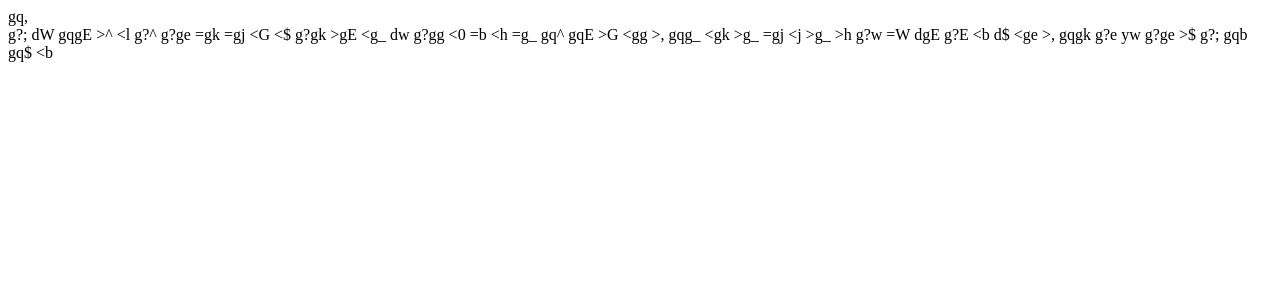
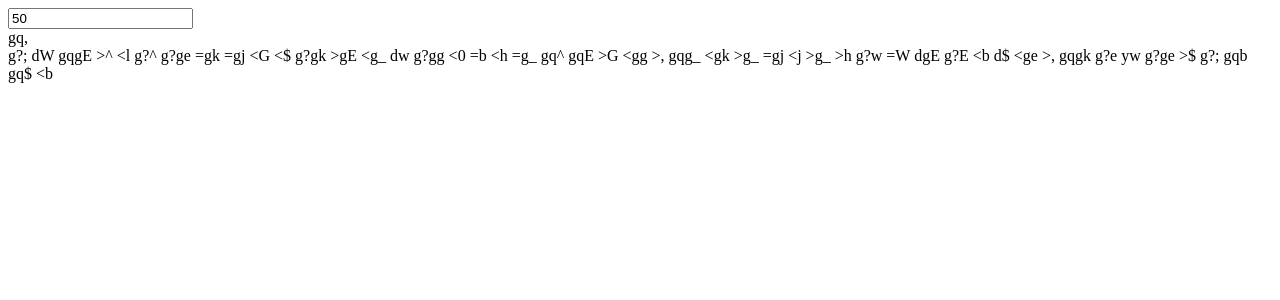
Before and after one commit to skippi/vimty, a React app: page / in a window 1280 px wide. Shown: the top 300 px of the page. Built offline with nearby package versions, Linux system fonts and the light colour scheme; the HTML template or start-up script is replaced by a standard one.

Commit message:
main: add test size adjusting

```diff
--- a/src/app.tsx
+++ b/src/app.tsx
@@ -45,25 +45,33 @@ function genOperation(): string {
 }
 
 interface App {
+  testSize: number;
   remChars: string;
   remOperations: string[];
   typedChars: string;
 }
 
-type Action = InputAction;
+type Action = InputAction | ResetAction | ConfigAction;
 
 interface InputAction {
   type: "INPUT";
   key: string;
 }
 
+interface ResetAction {
+  type: "RESET";
+}
+
+interface ConfigAction {
+  type: "CONFIG";
+  size: number;
+}
+
 const app = produce((draft: Draft<App>, action: Action) => {
   if (action.type == "INPUT") {
     const { key } = action;
     if (key === ":") {
-      draft.remChars = genOperation();
-      draft.remOperations = times(genOperation, 49);
-      draft.typedChars = "";
+      Object.assign(draft, app(draft, { type: "RESET" }));
     }
     if (key === "Shift") return;
     if (draft.remChars === undefined) return;
@@ -80,6 +88,14 @@ const app = produce((draft: Draft<App>, action: Action) => {
       draft.remOperations.shift();
       draft.typedChars = "";
     }
+  } else if (action.type == "RESET") {
+    const size = isNaN(draft.testSize) ? 0 : draft.testSize;
+    draft.remChars = size > 0 ? genOperation() : "";
+    draft.remOperations = times(genOperation, size - 1);
+    draft.typedChars = "";
+  } else if (action.type == "CONFIG") {
+    draft.testSize = action.size;
+    Object.assign(draft, app(draft, { type: "RESET" }));
   }
 });
 
@@ -104,6 +120,7 @@ function useEventListener(event: string, handler: EventListener) {
 
 function AppView(_: {}) {
   const [state, dispatch] = useReducer(app, {
+    testSize: 50,
     remChars: genOperation(),
     remOperations: times(genOperation, 49),
     typedChars: "",
@@ -112,11 +129,20 @@ function AppView(_: {}) {
     dispatch({ type: "INPUT", key: modifyKey(event.key, event.shiftKey) });
   });
   return (
-    <Prompt
-      typed={state.typedChars}
-      tail={state.remChars}
-      remaining={state.remOperations}
-    />
+    <div>
+      <input
+        type="number"
+        value={state.testSize || ""}
+        onChange={(event) =>
+          dispatch({ type: "CONFIG", size: event.target.valueAsNumber })
+        }
+      />
+      <Prompt
+        typed={state.typedChars}
+        tail={state.remChars}
+        remaining={state.remOperations}
+      />
+    </div>
   );
 }
 
```
